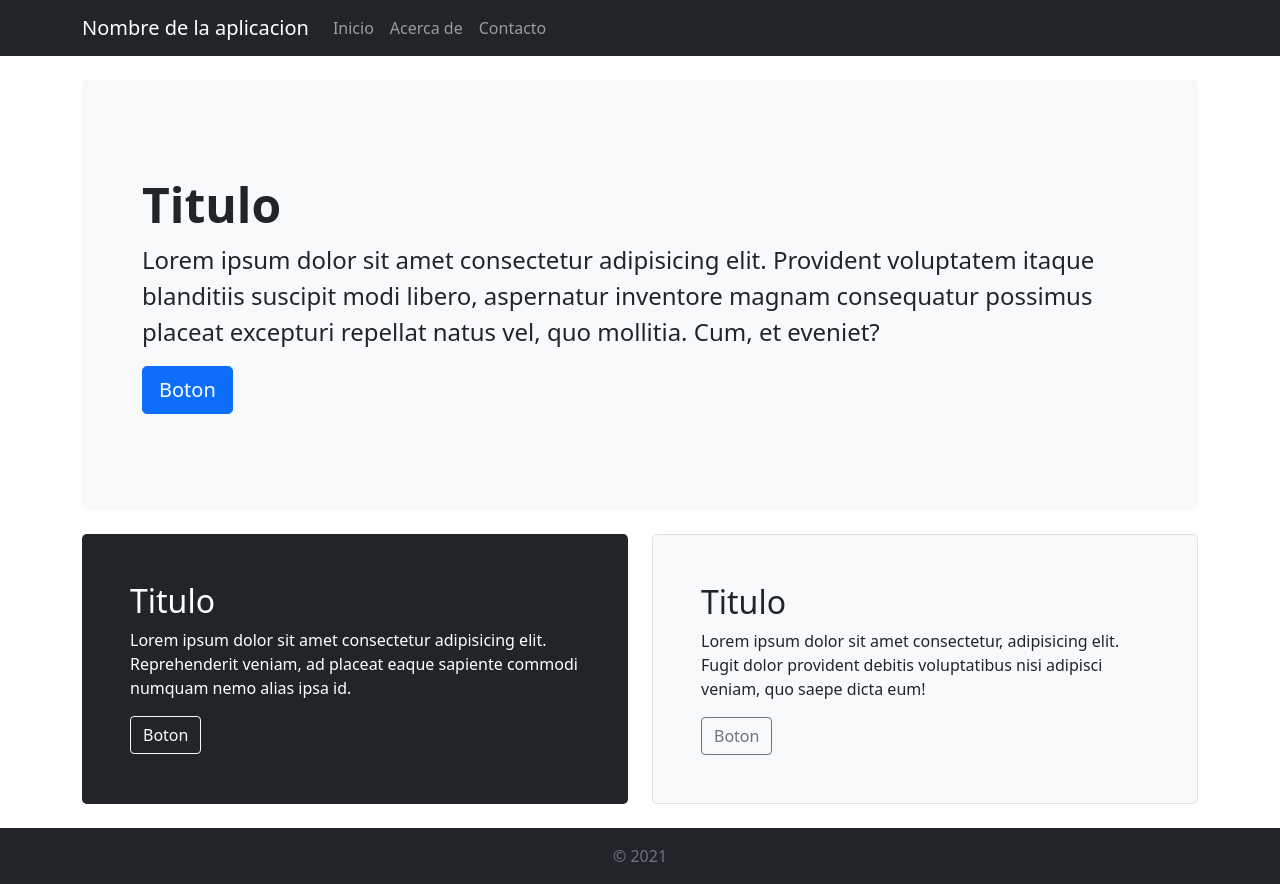
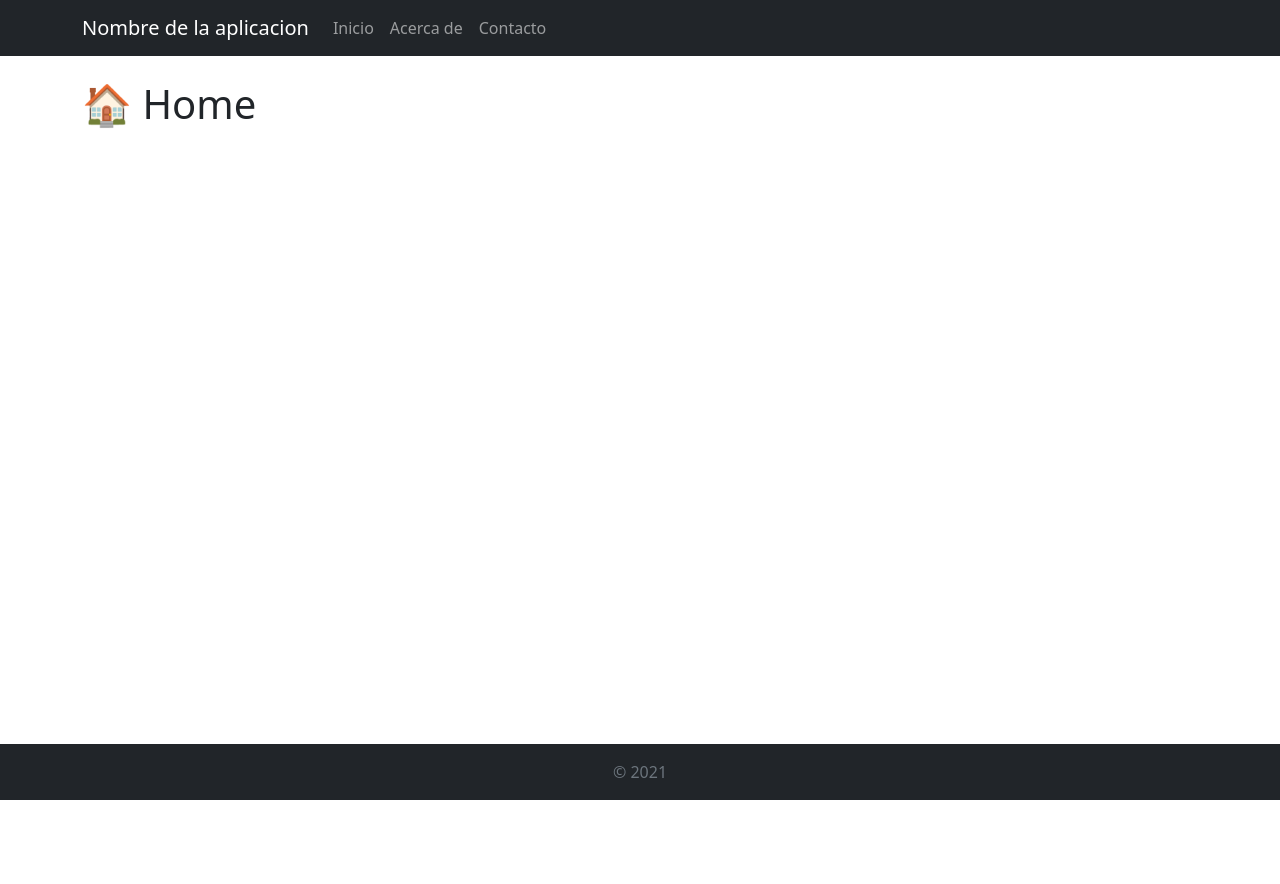
Before and after one commit to JosueDLA/vanilla-js-starter, a website built with webpack: page src/index.html in a window 1280 px wide. After the commit the page ends 800 px from the top, so only its background shows below. Built offline with nearby package versions, Linux system fonts and the light colour scheme.

Commit message:
Add Route functionality

```diff
--- a/src/index.html
+++ b/src/index.html
@@ -39,51 +39,9 @@
     </nav>
     <!-- End NaBar -->
 
-    <main class="container my-4">
-      <!-- Jumbotron -->
-      <div class="p-5 mb-4 bg-light rounded-3">
-        <div class="container-fluid py-5">
-          <h2 class="display-5 fw-bold">Titulo</h2>
-          <p class="fs-4">
-            Lorem ipsum dolor sit amet consectetur adipisicing elit. Provident
-            voluptatem itaque blanditiis suscipit modi libero, aspernatur
-            inventore magnam consequatur possimus placeat excepturi repellat
-            natus vel, quo mollitia. Cum, et eveniet?
-          </p>
-          <button class="btn btn-primary btn-lg" type="button">Boton</button>
-        </div>
-      </div>
-      <!-- End Jumbotron -->
-
-      <!-- Cards -->
-      <div class="row align-items-md-stretch">
-        <div class="col-md-6">
-          <div class="h-100 p-5 text-white bg-dark rounded-3">
-            <h2>Titulo</h2>
-            <p>
-              Lorem ipsum dolor sit amet consectetur adipisicing elit.
-              Reprehenderit veniam, ad placeat eaque sapiente commodi numquam
-              nemo alias ipsa id.
-            </p>
-            <button class="btn btn-outline-light" type="button">Boton</button>
-          </div>
-        </div>
-        <div class="col-md-6">
-          <div class="h-100 p-5 bg-light border rounded-3">
-            <h2>Titulo</h2>
-            <p>
-              Lorem ipsum dolor sit amet consectetur, adipisicing elit. Fugit
-              dolor provident debitis voluptatibus nisi adipisci veniam, quo
-              saepe dicta eum!
-            </p>
-            <button class="btn btn-outline-secondary" type="button">
-              Boton
-            </button>
-          </div>
-        </div>
-      </div>
-      <!-- End Cards -->
-    </main>
+    <!-- Main Content -->
+    <main id="content" class="container my-4"></main>
+    <!-- End Main Content -->
 
     <!-- Footer -->
     <footer class="footer mt-auto py-3 bg-dark">
--- a/src/scripts/index.js
+++ b/src/scripts/index.js
@@ -1,6 +1,10 @@
 import "bootstrap/dist/js/bootstrap.bundle.min";
 import "bootstrap/dist/css/bootstrap.min.css";
+import { PATHS } from "./routes";
+import Router from "./router";
 import "../styles/index.css";
+
+const ROUTER = new Router(PATHS);
 
 if (process.env.NODE_ENV === "development") {
   require("../index.html");
--- /dev/null
+++ b/src/scripts/router.js
@@ -0,0 +1,22 @@
+export default class Router {
+  constructor(paths) {
+    this.paths = paths;
+    this.initRouter();
+  }
+
+  initRouter() {
+    const {
+      location: { pathname = "/" },
+    } = window;
+    const URI = pathname === "/" ? "home" : pathname.replace("/", "");
+    this.load(URI);
+  }
+
+  load(page = "home") {
+    const { paths } = this;
+    const { path, template } = paths[page] || paths.error;
+    const $CONTAINER = document.querySelector("#content");
+    $CONTAINER.innerHTML = template;
+    window.history.pushState({}, "done", path);
+  }
+}
--- /dev/null
+++ b/src/scripts/routes.js
@@ -0,0 +1,14 @@
+export const PATHS = {
+  home: {
+    path: "/",
+    template: `<h1>🏠 Home</h1>`,
+  },
+  about: {
+    path: "/about",
+    template: `<h1>👩🏻‍💻 Sobre mi</h1>`,
+  },
+  contact: {
+    path: "/contact",
+    template: `<h1>📱 Contacto</h1>`,
+  },
+};
```
